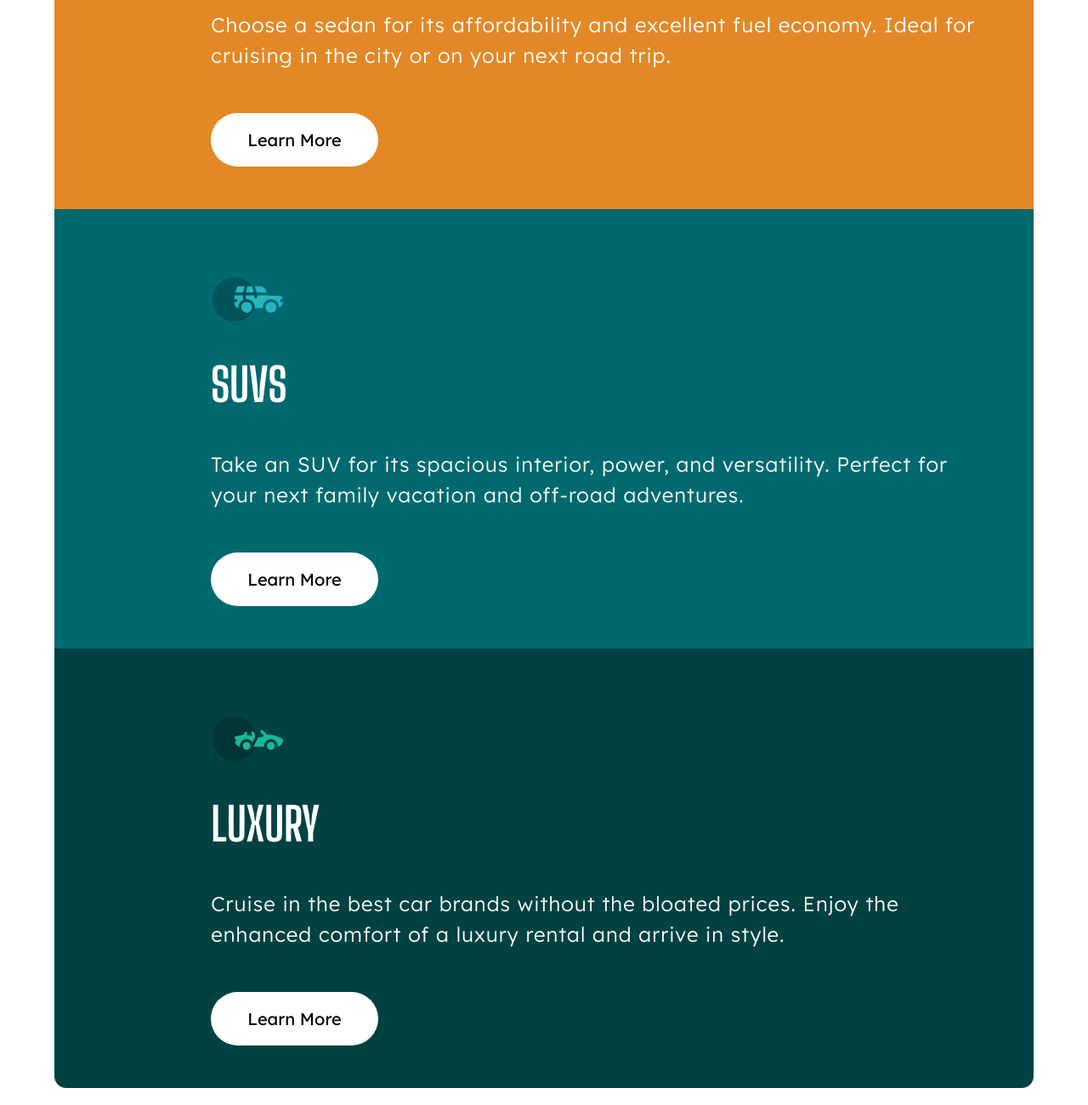
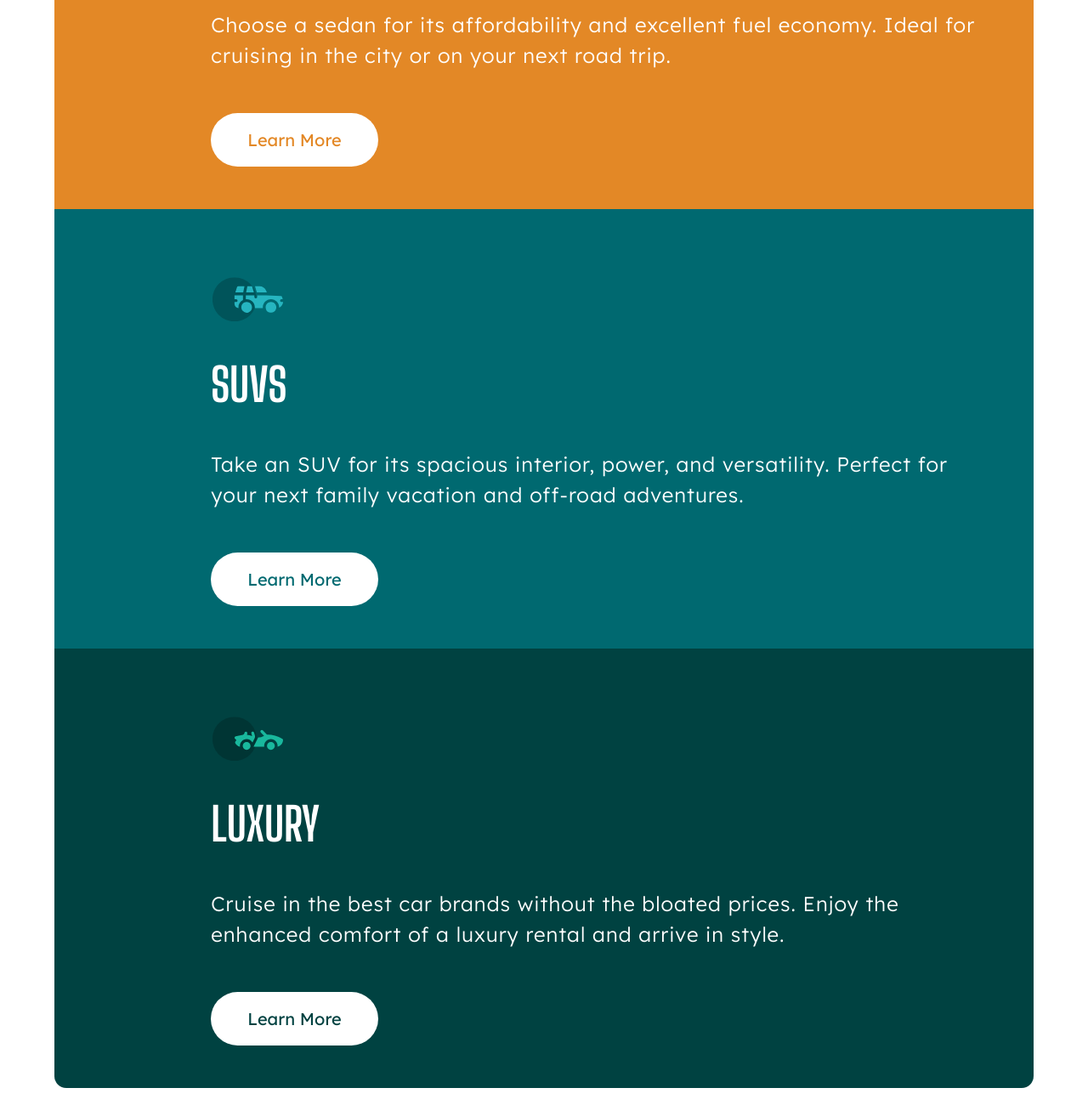
Before and after one commit to ClaudioAmareno/3-columns-review, a plain HTML site: page index.html in a window 1280 px wide. Shown: the part 291-1591 px from the top of the page at 85% size. Drawn offline with Linux system fonts and the light colour scheme.

Commit message:
repair btn

```diff
--- a/sass/main.scss
+++ b/sass/main.scss
@@ -29,7 +29,8 @@ body {
 
 	&--yellow {
 		background-color: color.$first;
-
+	}
+	&__first {
 		&-btn {
 			&-text {
 				color: color.$first;
@@ -43,7 +44,8 @@ body {
 
 	&--blue {
 		background-color: color.$second;
-
+	}
+	&__second {
 		&-btn {
 			&-text {
 				color: color.$second;
@@ -57,6 +59,9 @@ body {
 
 	&--green {
 		background-color: color.$third;
+
+	}
+	&__third{
 
 		&-btn {
 			&-text {
@@ -114,7 +119,7 @@ body {
 			}
 
 			&-text:hover {
-				border: 3px solid color.$white;
+				border: 2px solid color.$white;
 				color: color.$white;
 			}
 		}
```
Also changed, not shown: css/main.css, 1 other file.
